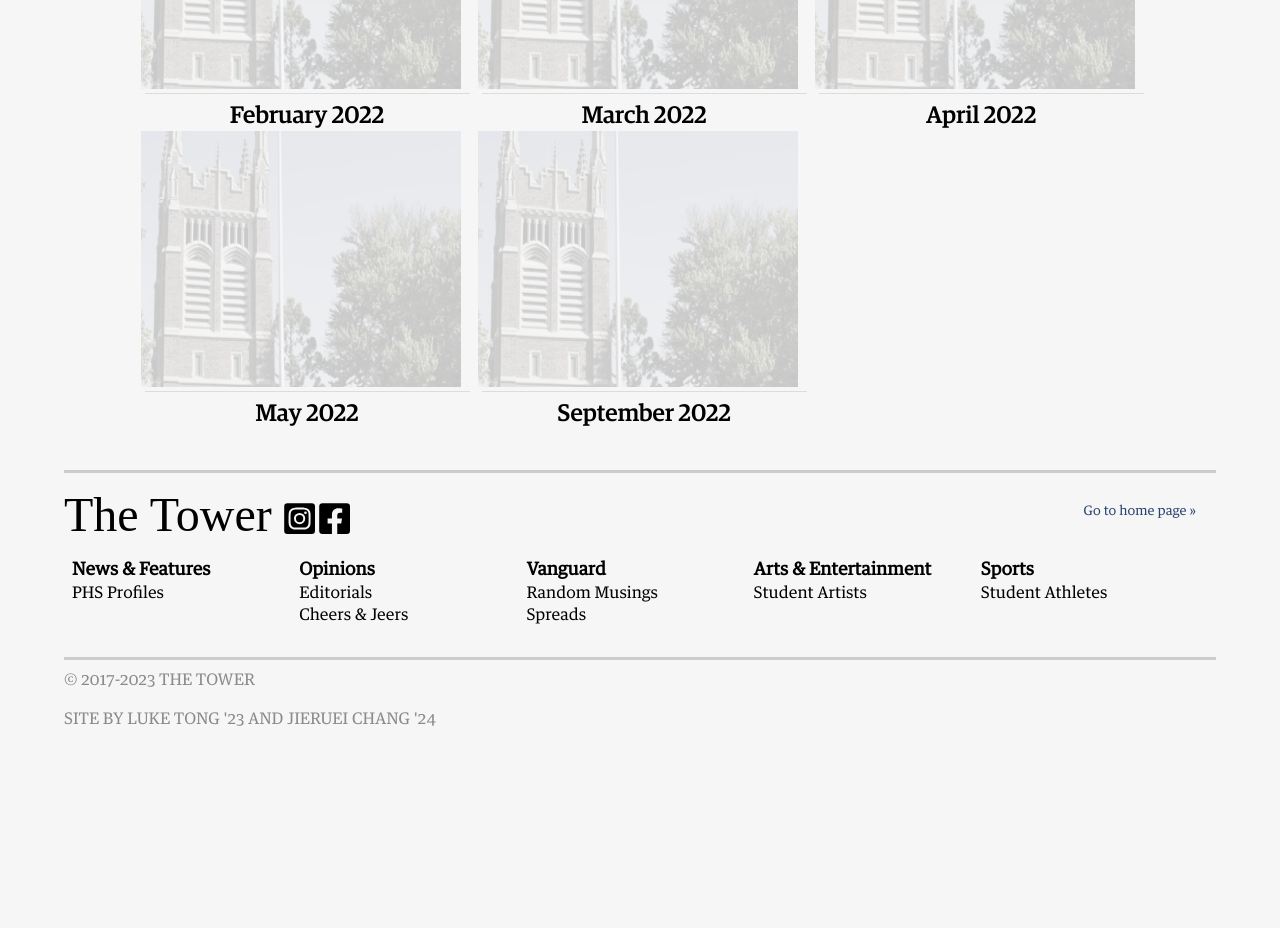
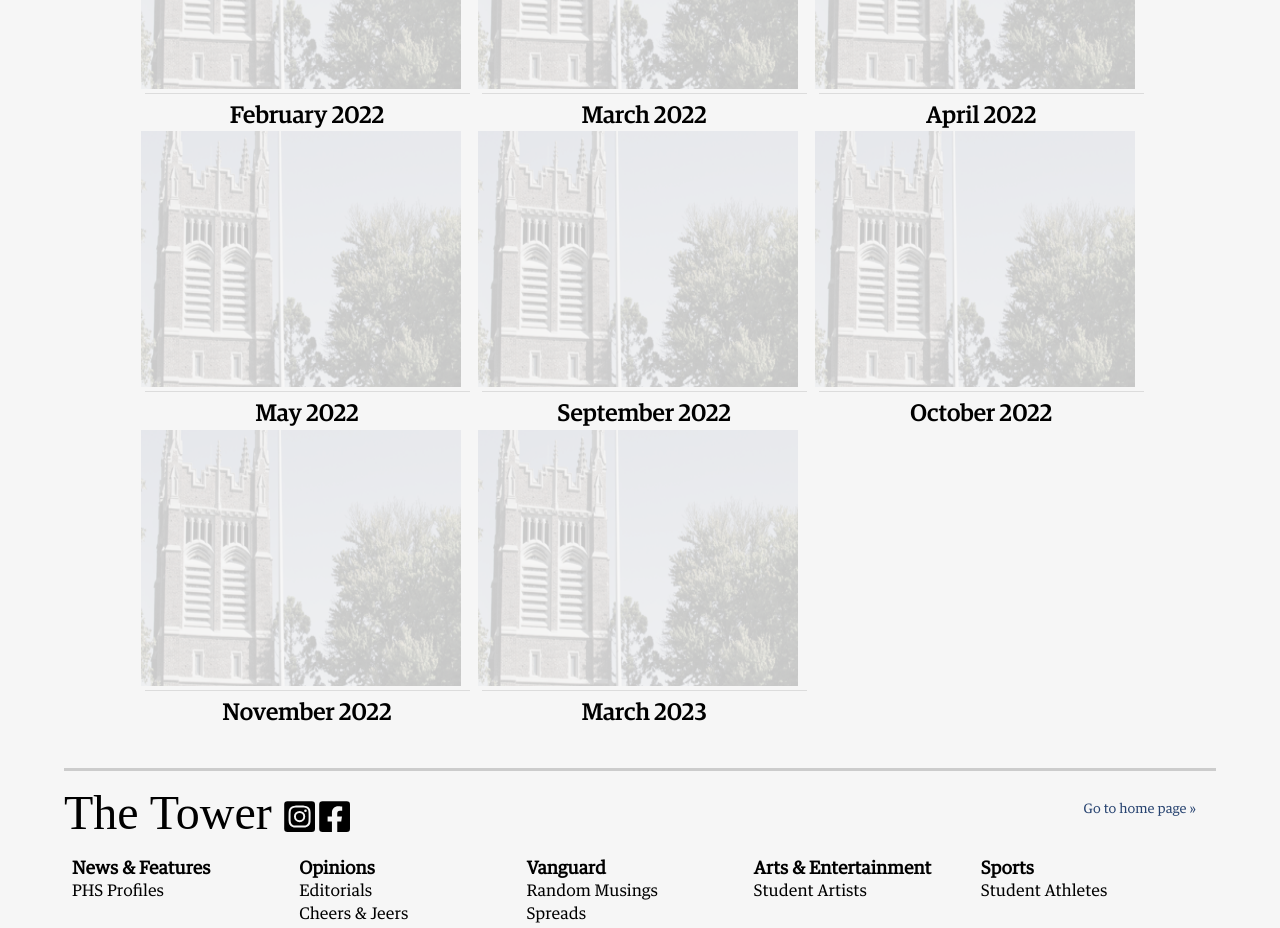
Before and after one commit to luke-rt/thetowerphs.com, a Next.js app: page /archives in a window 1280 px wide. Shown: the part 1060-1988 px from the top of the page. Before the commit the page ends 1805 px from the top, so only its background shows below. Built offline with nearby package versions, Linux system fonts and the light colour scheme; a web font is replaced by a local one.

Commit message:
Add archive pages

```diff
--- a/pages/archives/index.tsx
+++ b/pages/archives/index.tsx
@@ -38,6 +38,9 @@ export default function Archives() {
 				<VirtualArchive month={4} year={2022} />
 				<VirtualArchive month={5} year={2022} />
 				<VirtualArchive month={9} year={2022} />
+				<VirtualArchive month={10} year={2022} />
+				<VirtualArchive month={11} year={2022} />
+				<VirtualArchive month={3} year={2023} />
 			</div>
 		</div>
 	);
```
